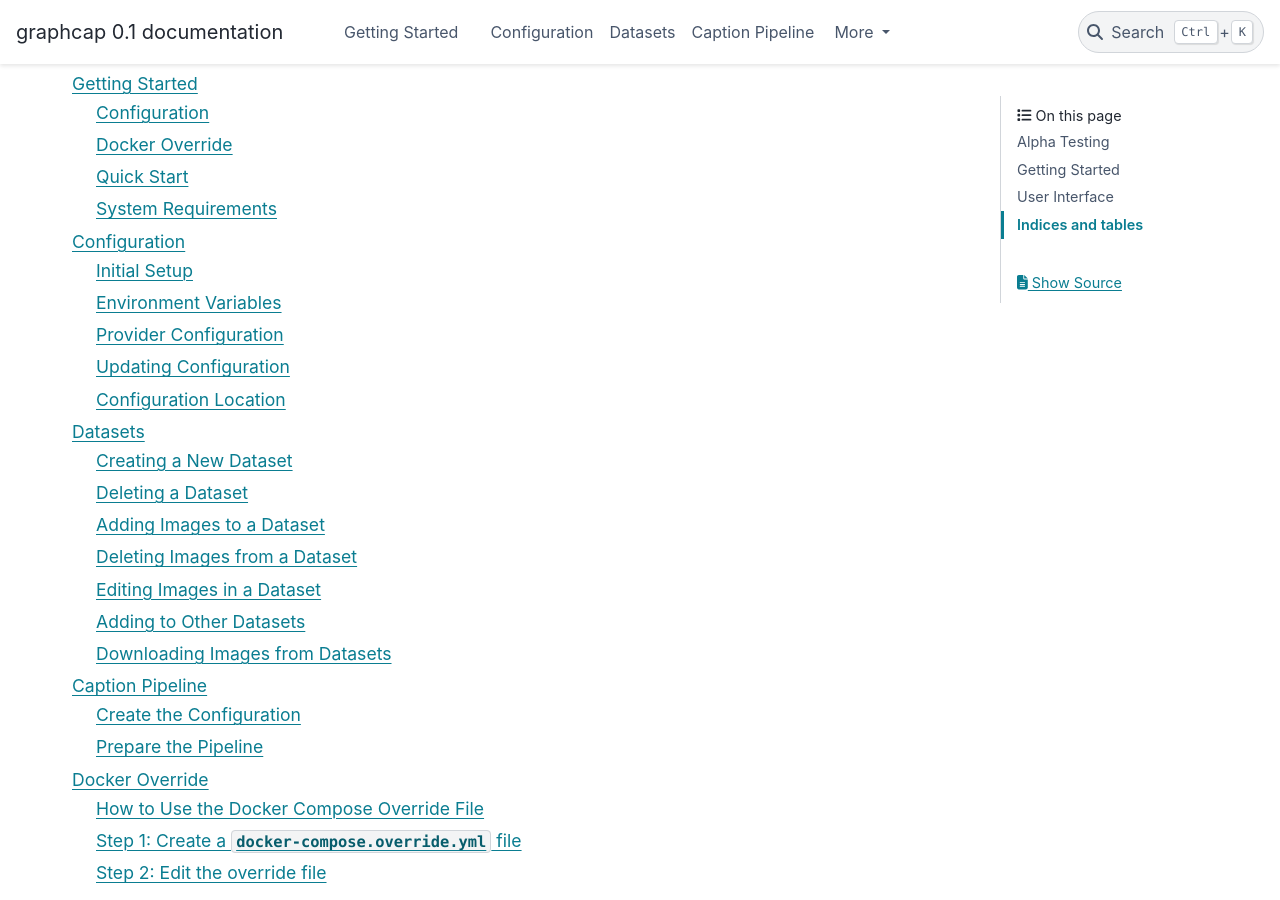
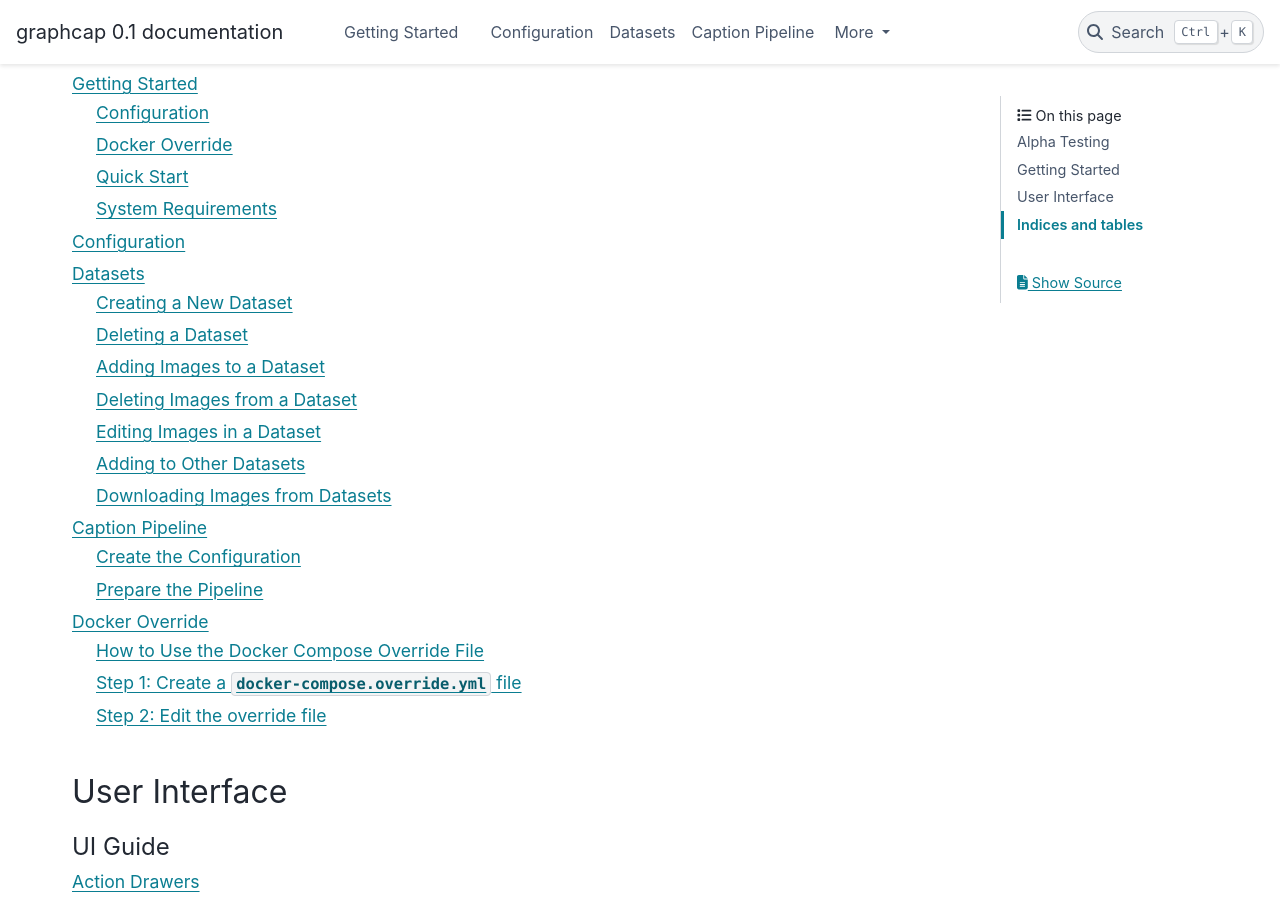
Before and after one commit to Open-Model-Initiative/graphcap, a Sphinx documentation site: the page built from doc/index.rst, in a window 1280 px wide and 900 px high, scrolled down 1503 px. Built offline with Sphinx 7.4.7 and the PyData theme 0.15.4, drawn with Linux system fonts in a browser that asks for light colours; part of the change alters nothing that is shown.

Commit message:
removed script configuration
Signed-off-by: charlie.rogers <charlie.rogers@fearnworks.com>

```diff
--- a/doc/getting_started/configuration.rst
+++ b/doc/getting_started/configuration.rst
@@ -3,69 +3,9 @@
 Configuration
 ============
 
-Initial Setup
-------------
+When you first open `localhost:32200`, you will find the main page of graphcap Studio:
 
-Graphcap provides a setup script to help you configure your environment and provider settings.
-You can run the setup using:
+.. image:: static/graphcap_Studio_home.png
+   :alt: graphcap Studio home page
 
-.. code-block:: bash
-   task setup
-
-
-To run without reinstalling the venv, you can run:
-
-.. code-block:: bash
-   uv run python -m src.scripts
-
-This interactive script will:
-
-1. Create or update your ``.env`` file with provider settings
-2. Create or update your provider configuration in ``workspace/config/provider.config.toml``
-
-Environment Variables
--------------------
-
-The setup script will help you configure the following environment variables based on your
-selected providers:
-
-- ``HUGGING_FACE_HUB_TOKEN``: API token for Hugging Face Hub
-- ``OPENAI_API_KEY``: API key for OpenAI services
-- ``GOOGLE_API_KEY``: API key for Google services
-- ``VLLM_BASE_URL``: Base URL for vLLM service
-- ``OLLAMA_BASE_URL``: Base URL for Ollama service
-
-Provider Configuration
---------------------
-
-The provider configuration file (``workspace/config/provider.config.toml``) defines settings for
-each enabled provider.
-
-Updating Configuration
---------------------
-
-You can rerun the setup script at any time to update your configuration:
-
-.. code-block:: bash
-
-   uv run python -m src.scripts
-
-The script will:
-
-- Detect existing configuration files
-- Ask for permission before overwriting
-- Preserve existing settings when updating
-- Allow you to enable/disable providers
-- Update API keys and settings as needed
-
-.. warning::
-   Be careful when overwriting existing configuration files.
-   The setup script will ask for confirmation before making changes.
-
-Configuration Location
---------------------
-
-- Environment variables: ``.env`` in the project root
-- Provider configuration: ``workspace/config/provider.config.toml``
-
-These files are automatically loaded when running Graphcap services.
+The Server Connections will be Completed, but the Providers must be configured for graphcap to work correctly.
```
